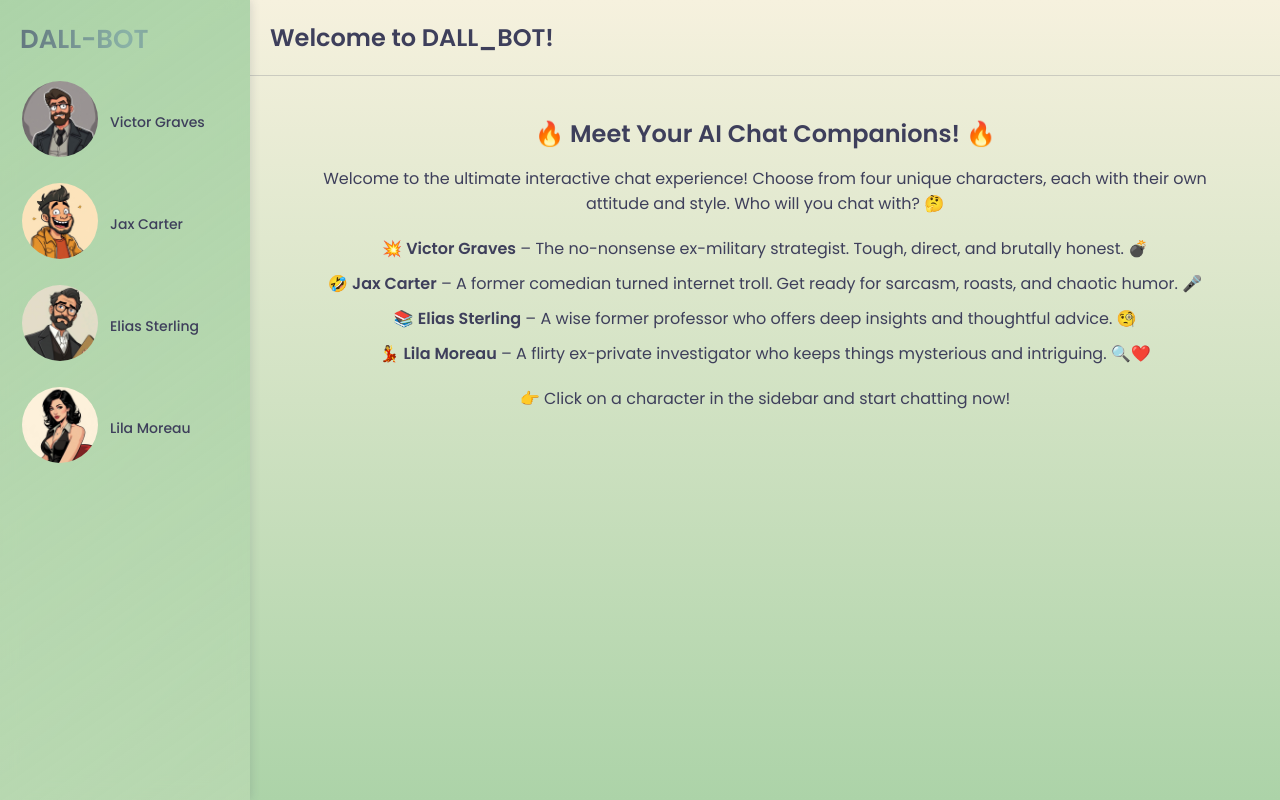
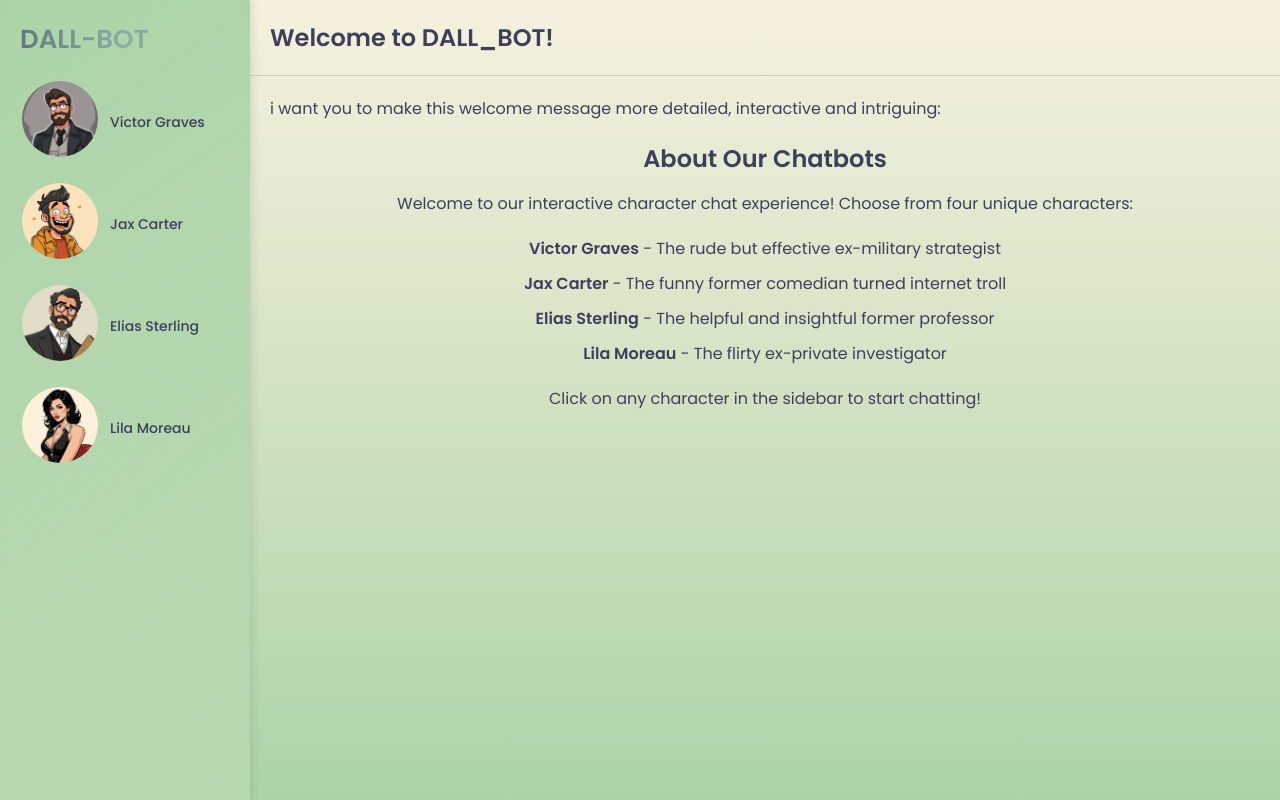
Before and after one commit to sidGoswami725/AI_ChatBot, a Flask app: page / in a window 1280 px wide. Run offline with Flask 3, Linux system fonts and the light colour scheme; parts of the project's set-up code (start-up, migrations or seed data) failed here and were passed over.

Commit message:
Update index.html

```diff
--- a/backend/templates/index.html
+++ b/backend/templates/index.html
@@ -40,18 +40,17 @@
                 <h1>Welcome to DALL_BOT!</h1>
             </div>
             <div class="chat-messages">
+                i want you to make this welcome message more detailed, interactive and intriguing:
                 <div class="welcome-message">
-                    <h2>🔥 Meet Your AI Chat Companions! 🔥</h2>
-                    <p>Welcome to the ultimate interactive chat experience! Choose from four unique characters, each with their own attitude and style. Who will you chat with? 🤔</p>
-
+                    <h2>About Our Chatbots</h2>
+                    <p>Welcome to our interactive character chat experience! Choose from four unique characters:</p>
                     <ul>
-                        <li>💥 <strong>Victor Graves</strong> – The no-nonsense ex-military strategist. Tough, direct, and brutally honest. 💣</li>
-                        <li>🤣 <strong>Jax Carter</strong> – A former comedian turned internet troll. Get ready for sarcasm, roasts, and chaotic humor. 🎤</li>
-                        <li>📚 <strong>Elias Sterling</strong> – A wise former professor who offers deep insights and thoughtful advice. 🧐</li>
-                        <li>💃 <strong>Lila Moreau</strong> – A flirty ex-private investigator who keeps things mysterious and intriguing. 🔍❤️</li>
+                        <li><strong>Victor Graves</strong> - The rude but effective ex-military strategist</li>
+                        <li><strong>Jax Carter</strong> - The funny former comedian turned internet troll</li>
+                        <li><strong>Elias Sterling</strong> - The helpful and insightful former professor</li>
+                        <li><strong>Lila Moreau</strong> - The flirty ex-private investigator</li>
                     </ul>
-
-                    <p>👉 Click on a character in the sidebar and start chatting now!</p>
+                    <p>Click on any character in the sidebar to start chatting!</p>
                 </div>
 
             </div>
```
